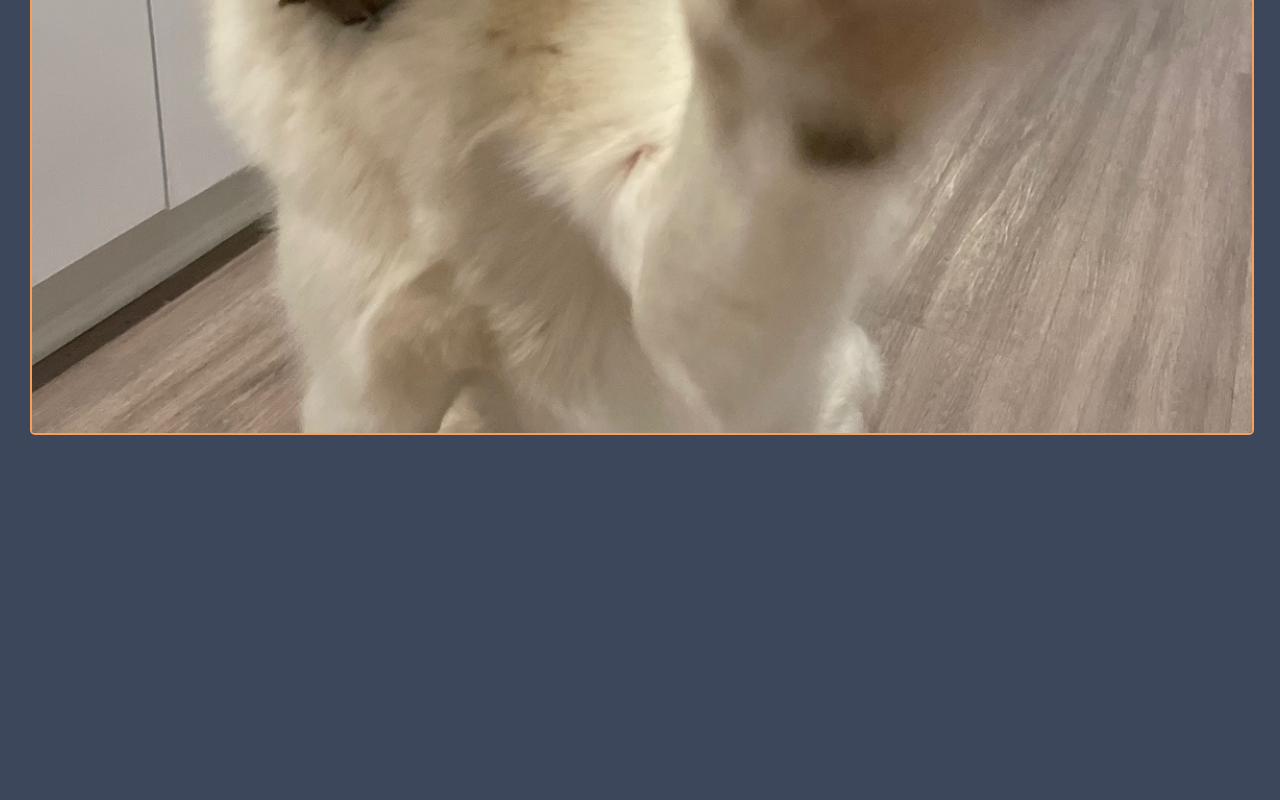
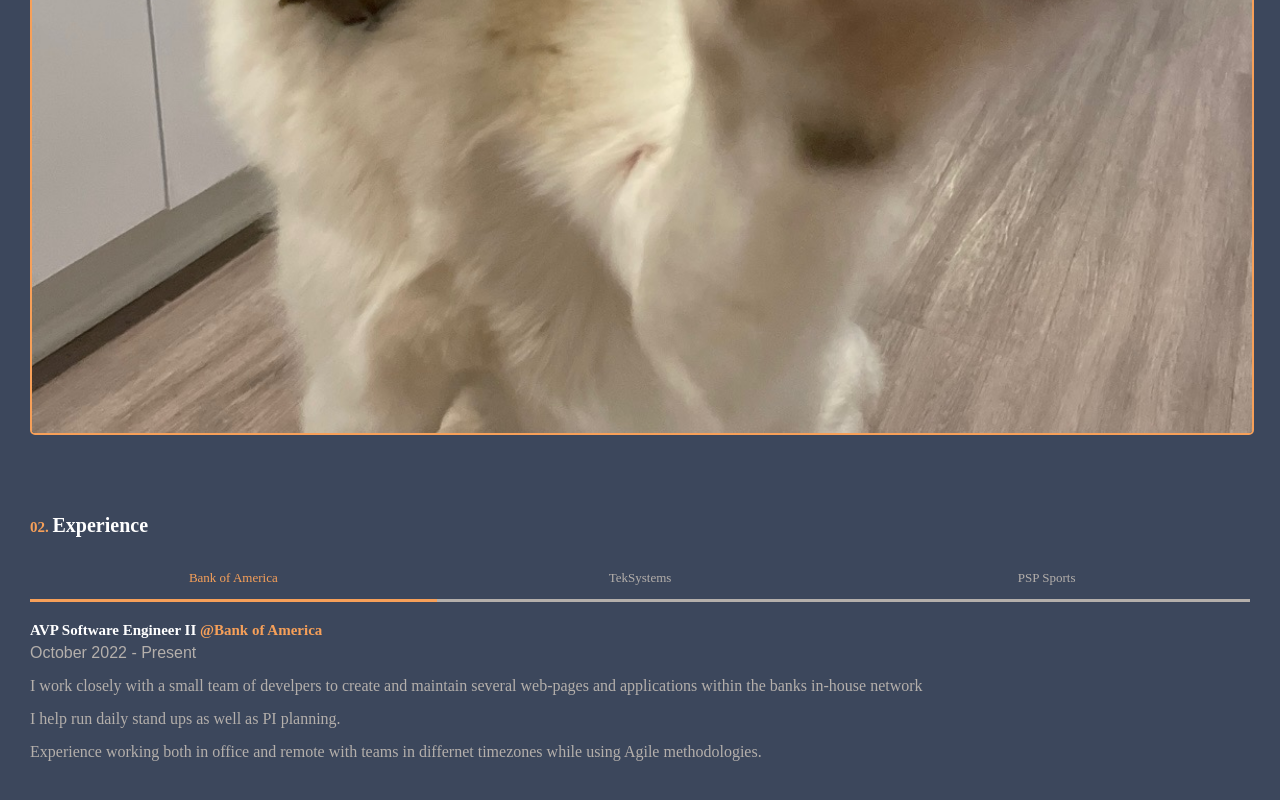
Before and after one commit to matthewcourtneydev/portfolio, a React (Create React App) app: page / in a window 1280 px wide. Shown: the part 2255-3055 px from the top of the page. Before the commit the page ends 2749 px from the top, so only its background shows below. Built offline with nearby package versions, Linux system fonts and the light colour scheme.

Commit message:
mdc_portfolio added in an experience section with a tab display. Will still need to style psudo elements for the ul

```diff
--- a/src/App.js
+++ b/src/App.js
@@ -6,6 +6,7 @@ import Aside from "./components/aside";
 import SocialIcons from './components/left-social-media-icons';
 import RightEmail from './components/right-email';
 import AboutMe from './components/about-me';
+import Experience from './components/experience';
 
 function App() {
   return (
@@ -16,6 +17,7 @@ function App() {
       <RightEmail />
       <Landing />
       <AboutMe />
+      <Experience />
     </div>
   );
 }
--- a/src/App.scss
+++ b/src/App.scss
@@ -48,7 +48,7 @@ body {
       padding-left: 25px;
       padding-top: 25px;
       padding-bottom: 30px;
-      background-image: linear-gradient(#3c475ca7, #3c475c14);
+      background-image: linear-gradient(#3c475cec, #3c475c14);
 
 
       #bars {
@@ -277,6 +277,82 @@ body {
       }
     }
 
+    #experience {
+      padding-bottom: 50px;
+      #tabs {
+        text-align: left;
+        font-size: 13px;
+        flex-direction: row;
+        display: flex;
+        margin: 0;
+        list-style: none;
+        padding-left: 0;
+
+        li {
+          width: fit-content;
+          float: left;
+          display: flex;
+          color: $dark-text;
+          flex: 1;
+          height: 100%;
+          position: relative;
+          border-bottom: 3px solid $dark-text;
+          justify-content: center;
+        }
+
+        .active {
+          border-bottom: 3px solid $orange;
+          color: $orange;
+          margin-bottom: 0;
+          background: inherit;
+        }
+
+        li:hover {
+          background: inherit;
+        }
+
+      }
+
+      #display-container {
+        .display {
+          display: block;
+          width: 100;
+          padding: 20px 20px 20px 0px;
+          height: auto;
+          min-height: 350px;
+
+          .job-title {
+            font-size: 15px;
+            color: white;
+            margin: 0;
+
+            span {
+              color: $orange;
+            }
+          }
+
+          .time-at-role {
+            color: $dark-text;
+            margin: 0;
+            font-family: $tech-text;
+            padding-top: 5px;
+          }
+          ul {
+            margin: 0;
+            list-style: none;
+            padding-left: 0;
+
+            li {
+                padding-top: 15px;
+                color: $dark-text;
+            }
+          }
+        }
+      }
+
+
+    }
+
     @media only screen and (min-width: 900px) {
       #nav-bar {
         position: inline-felx;
--- /dev/null
+++ b/src/components/experience.jsx
@@ -0,0 +1,56 @@
+import React, { useState } from "react";
+import Bank from "./experience_tabs/bank";
+import Tek from "./experience_tabs/tek";
+import Psp from "./experience_tabs/psp";
+
+const Experience = () => {
+  const [displayIndex, setDisplayIndex] = useState("bank");
+  const [isActive, setIsActive] = useState("bank");
+
+  return (
+    <div id="experience" className="page">
+      <h3 className="content-header">Experience</h3>
+      <div id="tab-container">
+        <ul id="tabs">
+          <li
+            id="company-tab1"
+            className={isActive === "bank" ? "tab active" : "tab"}
+            onClick={() => {
+              setDisplayIndex("bank");
+              setIsActive("bank");
+            }}
+          >
+            <p>Bank of America</p>
+          </li>
+          <li
+            id="company-tab2"
+            className={isActive === "tek" ? "tab active" : "tab"}
+            onClick={() => {
+              setDisplayIndex("tek");
+              setIsActive("tek");
+            }}
+          >
+            <p>TekSystems</p>
+          </li>
+          <li
+            id="company-tab3"
+            className={isActive === "psp" ? "tab active" : "tab"}
+            onClick={() => {
+              setDisplayIndex("psp");
+              setIsActive("psp");
+            }}
+          >
+            <p>PSP Sports</p>
+          </li>
+        </ul>
+        <div id="display-container">
+          {displayIndex === "bank" && <Bank />}
+          {displayIndex === "tek" && <Tek />}
+          {displayIndex === "psp" && <Psp />}
+        </div>
+      </div>
+    </div>
+  );
+};
+
+export default Experience;
--- /dev/null
+++ b/src/components/experience_tabs/bank.jsx
@@ -0,0 +1,17 @@
+import React from "react";
+
+const Bank = () => {
+  return (
+    <div id="container1" className="display">
+      <h4 className="job-title">AVP Software Engineer II <span>@Bank of America</span></h4>
+      <p className="time-at-role">October 2022 - Present</p>
+      <ul className="work-desc">
+        <li className="work-bullet">I work closely with a small team of develpers to create and maintain several web-pages and applications within the banks in-house network</li>
+        <li className="work-bullet">I help run daily stand ups as well as PI planning.</li>
+        <li className="work-bullet">Experience working both in office and remote with teams in differnet timezones while using Agile methodologies.</li>
+      </ul>
+    </div>
+  );
+};
+
+export default Bank;
--- /dev/null
+++ b/src/components/experience_tabs/psp.jsx
@@ -0,0 +1,23 @@
+import React from "react";
+
+const Psp = () => {
+  return (
+    <div id="container3" className="display">
+      <h4 className="job-title">
+        Sales Manager <span>@Pro Sports Publications</span>
+      </h4>
+      <p className="time-at-role">January 2017 - March 2020</p>
+      <ul className="work-desc">
+        <li className="work-bullet">
+          I work closely with a small team of develpers to create and maintain
+          several web-pages and applications within the banks in-house network
+        </li>
+        <li className="work-bullet">
+          I help run daily stand ups as well as PI planning.
+        </li>
+      </ul>
+    </div>
+  );
+};
+
+export default Psp;
--- /dev/null
+++ b/src/components/experience_tabs/tek.jsx
@@ -0,0 +1,31 @@
+import React from "react";
+
+const Tek = () => {
+  return (
+    <div id="container2" className="display">
+      <h4 className="job-title">
+        Contractor <span>@TekSystems</span>
+      </h4>
+      <p className="time-at-role">May 2021 - October 2022</p>
+      <ul className="work-desc">
+        <li className="work-bullet">
+          I work closely with a small team of develpers to create and maintain
+          several web-pages and applications within the banks in-house network
+        </li>
+        <li className="work-bullet">
+          I help run daily stand ups as well as PI planning.
+        </li>
+        <li className="work-bullet">
+          Experience working both in office and remote with teams in differnet
+          timezones while using Agile methodologies.
+        </li>
+        <li className="work-bullet">
+          Experience working both in office and remote with teams in differnet
+          timezones while using Agile methodologies.
+        </li>
+      </ul>
+    </div>
+  );
+};
+
+export default Tek;
```
Also changed, not shown: src/components/grid.jsx (deleted, +0 -18 lines).
